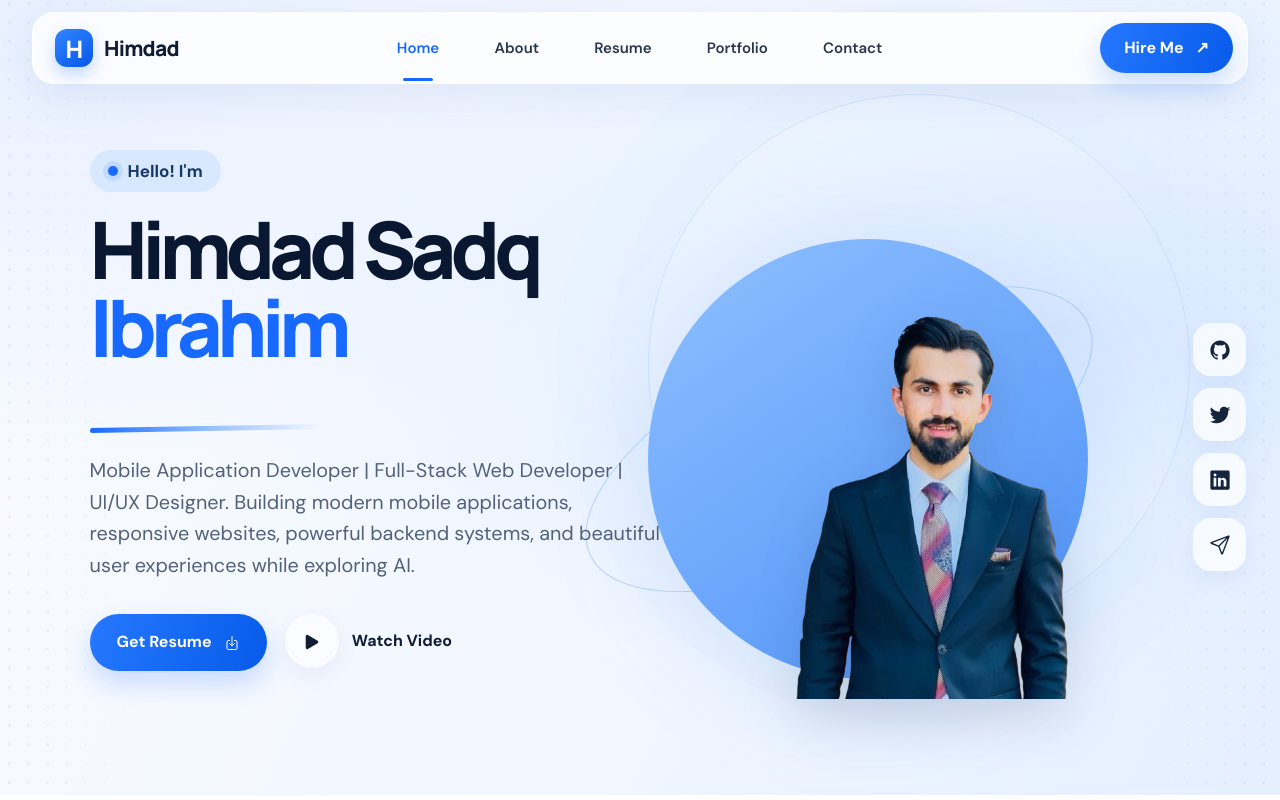
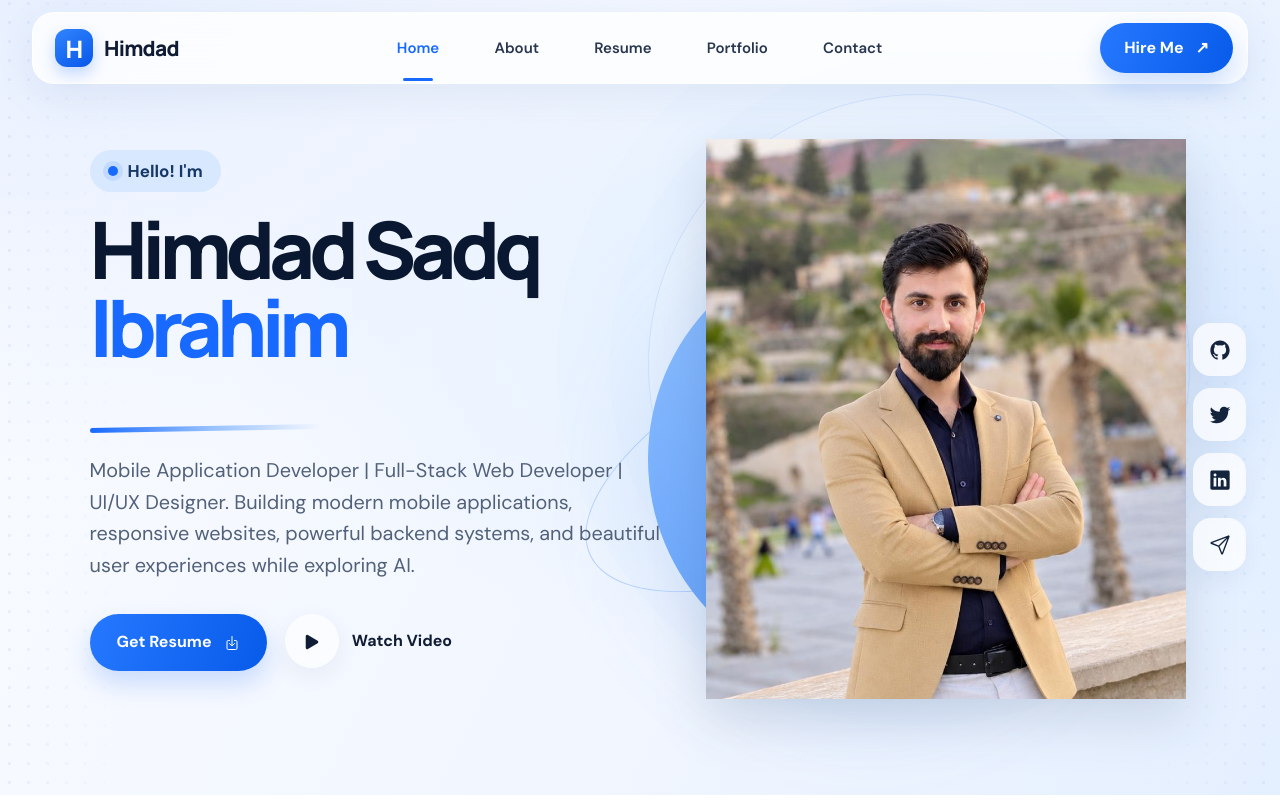
Before and after one commit to Himdadsadq/himdad, a plain HTML site: page index.html in a window 1280 px wide. Shown: the top 800 px of the page. Drawn offline with nearby package versions, Linux system fonts and the light colour scheme.

Commit message:
Replace portfolio profile photo

```diff
--- a/assets/css/style.css
+++ b/assets/css/style.css
@@ -265,8 +265,8 @@ cursor:zoom-in}
 .hero-photo-wrap img{
 height:100%;
 width:100%;
-object-fit:contain;
-object-position:center bottom;
+object-fit:cover;
+object-position:center 36%;
 filter:drop-shadow(0 20px 26px #172f5425)}
 .hero-social-arc{
 position:absolute;
--- a/index.html
+++ b/index.html
@@ -71,7 +71,7 @@
       <div class="hero-right">
         <div class="hero-photo-arc">
           <figure class="hero-photo-wrap" onclick="showImageModal(this)">
-            <img src="./assets/images/1.png" alt="Himdad" id="heroPhoto">
+            <img src="./assets/images/himdad-profile.jpg" alt="Himdad" id="heroPhoto">
           </figure>
           <ul class="hero-social-arc">
             <li><a href="https://github.com/Himdadsadq" class="hero-social-circle" aria-label="GitHub"><ion-icon name="logo-github"></ion-icon></a></li>
@@ -125,7 +125,7 @@
         <!-- lera ra baxom nusye -->
 
         <figure class="avatar-box" onclick="showImageModal()">
-          <img src="./assets/images/1.png" alt="Himdad">
+          <img src="./assets/images/himdad-profile.jpg" alt="Himdad">
         </figure>
 
         <!-- Modal for Enlarged Image -->
```
Also changed, not shown: assets/images/1.png (deleted), assets/images/himdad-profile.jpg (added).
